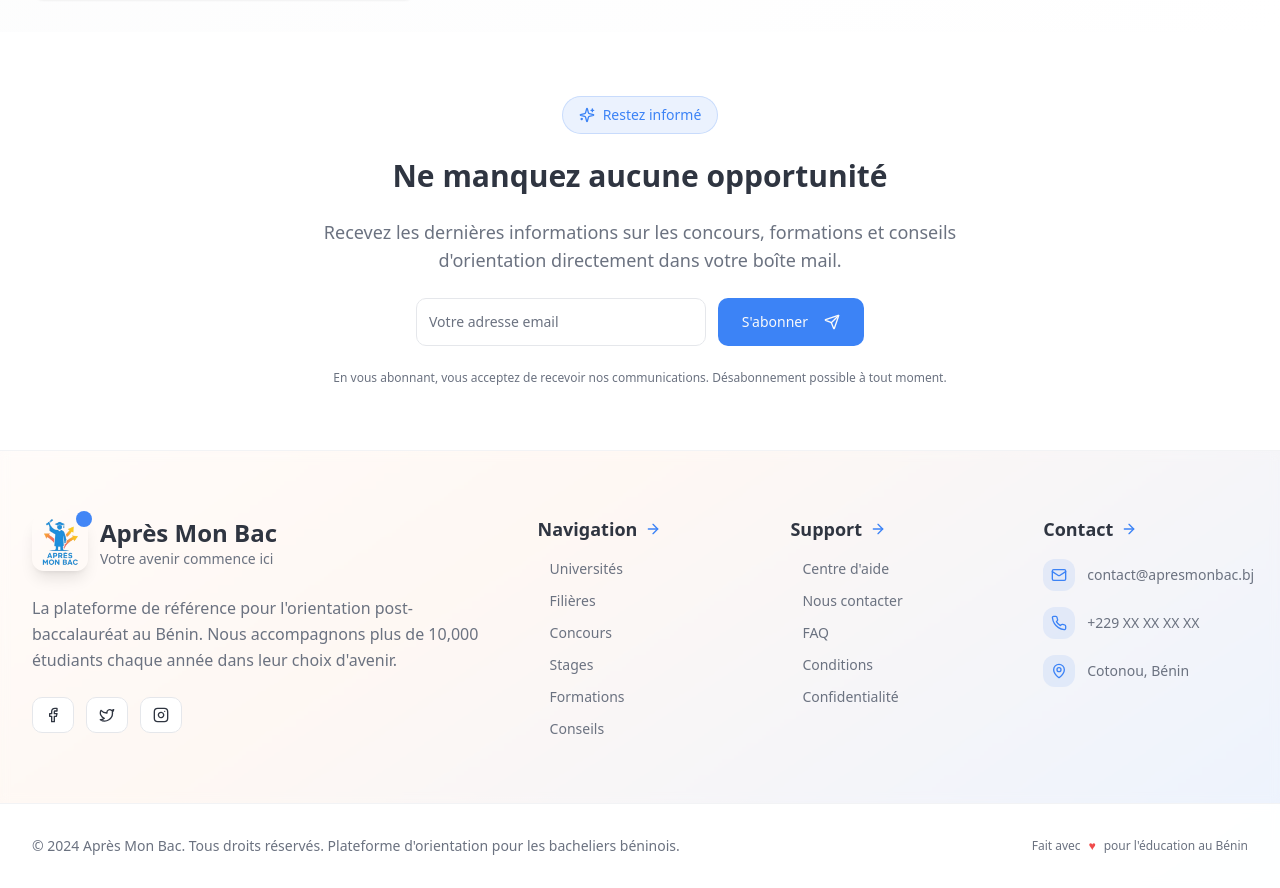
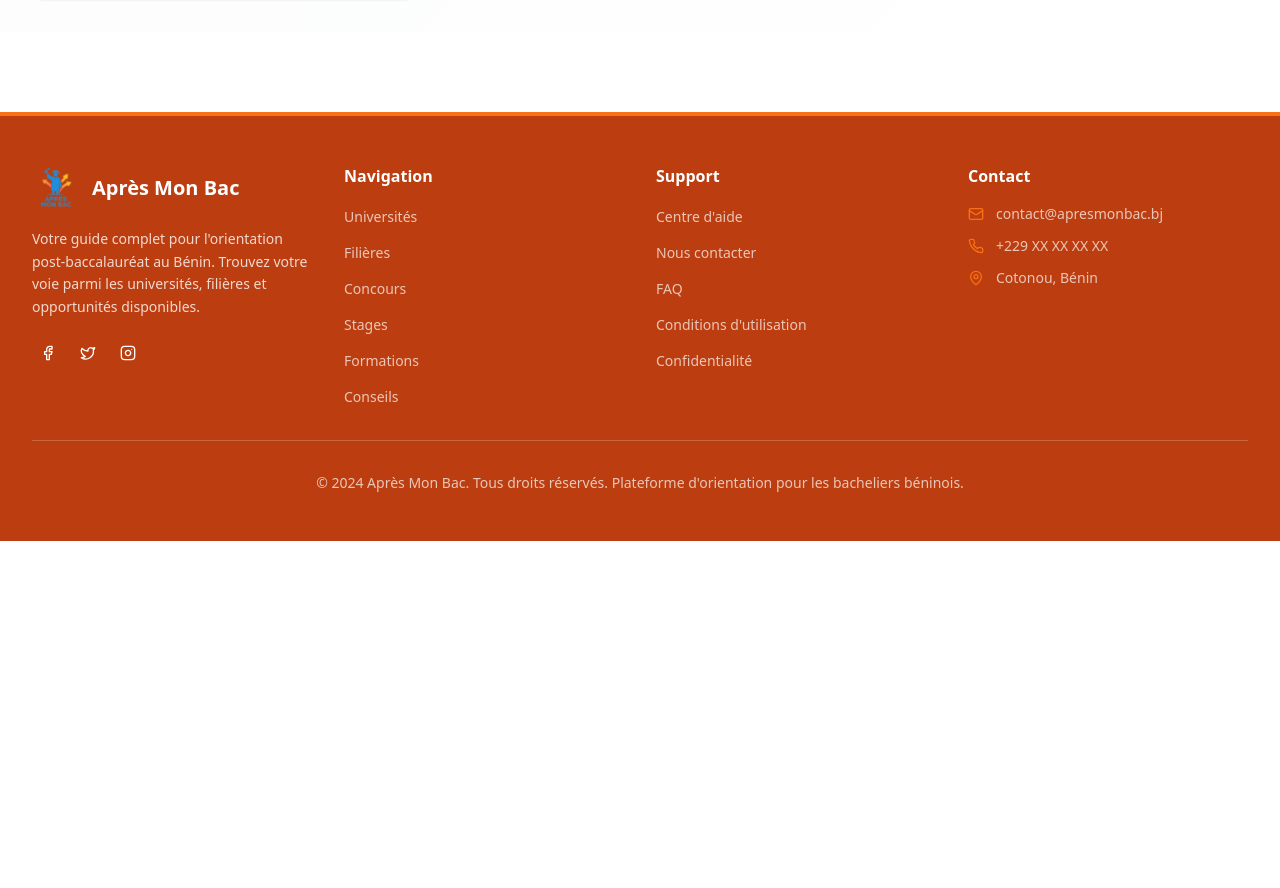
Before and after one commit to DgnSid/orientation-benin, a React (Vite) app: page /universities in a window 1280 px wide. Shown: the part 1429-2317 px from the top of the page. After the commit the page ends 1970 px from the top, so only its background shows below. Built offline with nearby package versions, Linux system fonts and the light colour scheme.

Commit message:
Reverted to commit b9cca9a7c94f8dcc083ddb13b43b6a9f507913ae

```diff
--- a/src/components/ui/footer.tsx
+++ b/src/components/ui/footer.tsx
@@ -1,210 +1,92 @@
-import React, { useState } from 'react';
+import React from 'react';
 import { Link } from 'react-router-dom';
-import { Mail, Phone, MapPin, Facebook, Twitter, Instagram, Send, ArrowRight, Sparkles } from 'lucide-react';
+import { GraduationCap, Mail, Phone, MapPin, Facebook, Twitter, Instagram } from 'lucide-react';
 import { Button } from '@/components/ui/button';
-import { Input } from '@/components/ui/input';
 
 const Footer = () => {
-  const [email, setEmail] = useState('');
-
-  const handleNewsletterSubmit = (e: React.FormEvent) => {
-    e.preventDefault();
-    // Handle newsletter subscription
-    setEmail('');
-  };
-
   return (
-    <footer className="relative overflow-hidden">
-      {/* Background with gradient and pattern */}
-      <div className="absolute inset-0 bg-gradient-to-br from-background via-secondary/5 to-primary/10" />
-      <div className="absolute inset-0 bg-[radial-gradient(circle_at_50%_50%,rgba(var(--primary),0.05),transparent_70%)]" />
-
-      <div className="relative">
-        {/* Top section with newsletter */}
-        <div className="border-b border-border/50 bg-background/95 backdrop-blur-sm">
-          <div className="max-w-7xl mx-auto px-4 sm:px-6 lg:px-8 py-16">
-            <div className="text-center max-w-2xl mx-auto space-y-6">
-              <div className="inline-flex items-center gap-2 px-4 py-2 rounded-full bg-primary/10 border border-primary/20">
-                <Sparkles className="h-4 w-4 text-primary" />
-                <span className="text-sm font-medium text-primary">Restez informé</span>
+    <footer className="bg-secondary-dark border-t-4 border-secondary mt-20">
+      <div className="max-w-7xl mx-auto px-4 sm:px-6 lg:px-8 py-12">
+        <div className="grid grid-cols-1 md:grid-cols-2 lg:grid-cols-4 gap-8">
+          {/* Logo et description */}
+          <div className="space-y-4">
+            <div className="flex items-center space-x-3">
+              <img
+                src="/lovable-uploads/885f13f1-a25a-4445-9468-2fb37844853b.png"
+                alt="Après Mon Bac"
+                className="h-12 w-12"
+              />
+              <span className="text-xl font-bold text-white">
+                Après Mon Bac
+              </span>
             </div>
-              <h2 className="text-3xl font-bold text-foreground">
-                Ne manquez aucune opportunité
-              </h2>
-              <p className="text-muted-foreground text-lg">
-                Recevez les dernières informations sur les concours, formations et conseils d'orientation directement dans votre boîte mail.
+            <p className="text-white/80 text-sm leading-relaxed">
+              Votre guide complet pour l'orientation post-baccalauréat au Bénin.
+              Trouvez votre voie parmi les universités, filières et opportunités disponibles.
             </p>
-              <form onSubmit={handleNewsletterSubmit} className="flex flex-col sm:flex-row gap-3 max-w-md mx-auto">
-                <Input
-                  type="email"
-                  placeholder="Votre adresse email"
-                  value={email}
-                  onChange={(e) => setEmail(e.target.value)}
-                  className="flex-1 h-12 text-base"
-                  required
-                />
-                <Button type="submit" size="lg" className="group h-12 px-6">
-                  S'abonner
-                  <Send className="ml-2 h-4 w-4 transition-transform group-hover:translate-x-1" />
+            <div className="flex space-x-2">
+              <Button variant="ghost" size="sm" className="p-2 text-white hover:bg-secondary hover:text-white">
+                <Facebook className="h-4 w-4" />
               </Button>
-              </form>
-              <p className="text-xs text-muted-foreground">
-                En vous abonnant, vous acceptez de recevoir nos communications. Désabonnement possible à tout moment.
-              </p>
-            </div>
+              <Button variant="ghost" size="sm" className="p-2 text-white hover:bg-secondary hover:text-white">
+                <Twitter className="h-4 w-4" />
+              </Button>
+              <Button variant="ghost" size="sm" className="p-2 text-white hover:bg-secondary hover:text-white">
+                <Instagram className="h-4 w-4" />
+              </Button>
             </div>
           </div>
 
-        {/* Main footer content */}
-        <div className="bg-background/98 backdrop-blur-sm">
-          <div className="max-w-7xl mx-auto px-4 sm:px-6 lg:px-8 py-16">
-            <div className="grid grid-cols-1 md:grid-cols-2 lg:grid-cols-5 gap-8 lg:gap-12">
-
-              {/* Logo et description - 2 colonnes */}
-              <div className="lg:col-span-2 space-y-6">
-                <div className="flex items-center space-x-3">
-                  <div className="relative">
-                    <img
-                      src="/lovable-uploads/885f13f1-a25a-4445-9468-2fb37844853b.png"
-                      alt="Après Mon Bac"
-                      className="h-14 w-14 rounded-xl shadow-lg"
-                    />
-                    <div className="absolute -top-1 -right-1 h-4 w-4 bg-primary rounded-full animate-pulse" />
-                  </div>
+          {/* Navigation rapide */}
           <div>
-                    <span className="text-2xl font-bold text-foreground">
-                      Après Mon Bac
-                    </span>
-                    <p className="text-sm text-muted-foreground">Votre avenir commence ici</p>
-                  </div>
-                </div>
-
-                <p className="text-muted-foreground leading-relaxed max-w-md">
-                  La plateforme de référence pour l'orientation post-baccalauréat au Bénin.
-                  Nous accompagnons plus de 10,000 étudiants chaque année dans leur choix d'avenir.
-                </p>
-
-                {/* Social links avec animations */}
-                <div className="flex space-x-3">
-                  {[
-                    { icon: Facebook, href: "#", label: "Facebook" },
-                    { icon: Twitter, href: "#", label: "Twitter" },
-                    { icon: Instagram, href: "#", label: "Instagram" }
-                  ].map(({ icon: Icon, href, label }) => (
-                    <Button
-                      key={label}
-                      variant="outline"
-                      size="sm"
-                      className="p-3 hover:scale-105 transition-all hover:bg-primary hover:text-primary-foreground hover:border-primary group"
-                      asChild
-                    >
-                      <a href={href} aria-label={label}>
-                        <Icon className="h-4 w-4 group-hover:animate-pulse" />
-                      </a>
-                    </Button>
-                  ))}
-                </div>
-              </div>
-
-              {/* Navigation */}
-              <div className="space-y-4">
-                <h3 className="font-semibold text-foreground text-lg flex items-center gap-2">
-                  Navigation
-                  <ArrowRight className="h-4 w-4 text-primary" />
-                </h3>
+            <h3 className="font-semibold text-white mb-4">Navigation</h3>
             <ul className="space-y-3">
-                  {[
-                    { to: "/universities", label: "Universités" },
-                    { to: "/filieres", label: "Filières" },
-                    { to: "/concours", label: "Concours" },
-                    { to: "/stages", label: "Stages" },
-                    { to: "/formations", label: "Formations" },
-                    { to: "/conseils", label: "Conseils" }
-                  ].map(({ to, label }) => (
-                    <li key={to}>
-                      <Link
-                        to={to}
-                        className="text-muted-foreground hover:text-primary transition-colors text-sm group flex items-center gap-2"
-                      >
-                        <span className="w-1 h-1 bg-primary rounded-full opacity-0 group-hover:opacity-100 transition-opacity" />
-                        {label}
-                      </Link>
-                    </li>
-                  ))}
+              <li><Link to="/universities" className="text-white/70 hover:text-secondary transition-colors text-sm">Universités</Link></li>
+              <li><Link to="/filieres" className="text-white/70 hover:text-secondary transition-colors text-sm">Filières</Link></li>
+              <li><Link to="/concours" className="text-white/70 hover:text-secondary transition-colors text-sm">Concours</Link></li>
+              <li><Link to="/stages" className="text-white/70 hover:text-secondary transition-colors text-sm">Stages</Link></li>
+              <li><Link to="/formations" className="text-white/70 hover:text-secondary transition-colors text-sm">Formations</Link></li>
+              <li><Link to="/conseils" className="text-white/70 hover:text-secondary transition-colors text-sm">Conseils</Link></li>
             </ul>
           </div>
 
           {/* Support */}
-              <div className="space-y-4">
-                <h3 className="font-semibold text-foreground text-lg flex items-center gap-2">
-                  Support
-                  <ArrowRight className="h-4 w-4 text-primary" />
-                </h3>
+          <div>
+            <h3 className="font-semibold text-white mb-4">Support</h3>
             <ul className="space-y-3">
-                  {[
-                    { to: "/aide", label: "Centre d'aide" },
-                    { to: "/contact", label: "Nous contacter" },
-                    { to: "/faq", label: "FAQ" },
-                    { to: "/conditions", label: "Conditions" },
-                    { to: "/confidentialite", label: "Confidentialité" }
-                  ].map(({ to, label }) => (
-                    <li key={to}>
-                      <Link
-                        to={to}
-                        className="text-muted-foreground hover:text-primary transition-colors text-sm group flex items-center gap-2"
-                      >
-                        <span className="w-1 h-1 bg-primary rounded-full opacity-0 group-hover:opacity-100 transition-opacity" />
-                        {label}
-                      </Link>
-                    </li>
-                  ))}
+              <li><Link to="/aide" className="text-white/70 hover:text-secondary transition-colors text-sm">Centre d'aide</Link></li>
+              <li><Link to="/contact" className="text-white/70 hover:text-secondary transition-colors text-sm">Nous contacter</Link></li>
+              <li><Link to="/faq" className="text-white/70 hover:text-secondary transition-colors text-sm">FAQ</Link></li>
+              <li><Link to="/conditions" className="text-white/70 hover:text-secondary transition-colors text-sm">Conditions d'utilisation</Link></li>
+              <li><Link to="/confidentialite" className="text-white/70 hover:text-secondary transition-colors text-sm">Confidentialité</Link></li>
             </ul>
           </div>
 
-              {/* Contact avec design amélioré */}
-              <div className="space-y-4">
-                <h3 className="font-semibold text-foreground text-lg flex items-center gap-2">
-                  Contact
-                  <ArrowRight className="h-4 w-4 text-primary" />
-                </h3>
-                <div className="space-y-4">
-                  {[
-                    { icon: Mail, text: "contact@apresmonbac.bj", href: "mailto:contact@apresmonbac.bj" },
-                    { icon: Phone, text: "+229 XX XX XX XX", href: "tel:+229xxxxxxxx" },
-                    { icon: MapPin, text: "Cotonou, Bénin", href: "#" }
-                  ].map(({ icon: Icon, text, href }) => (
-                    <a
-                      key={text}
-                      href={href}
-                      className="flex items-center space-x-3 text-sm text-muted-foreground hover:text-primary transition-colors group"
-                    >
-                      <div className="p-2 rounded-lg bg-primary/10 group-hover:bg-primary/20 transition-colors">
-                        <Icon className="h-4 w-4 text-primary" />
+          {/* Contact */}
+          <div>
+            <h3 className="font-semibold text-white mb-4">Contact</h3>
+            <div className="space-y-3">
+              <div className="flex items-center space-x-3 text-sm text-white/70">
+                <Mail className="h-4 w-4 text-secondary" />
+                <span>contact@apresmonbac.bj</span>
               </div>
-                      <span>{text}</span>
-                    </a>
-                  ))}
+              <div className="flex items-center space-x-3 text-sm text-white/70">
+                <Phone className="h-4 w-4 text-secondary" />
+                <span>+229 XX XX XX XX</span>
               </div>
+              <div className="flex items-center space-x-3 text-sm text-white/70">
+                <MapPin className="h-4 w-4 text-secondary" />
+                <span>Cotonou, Bénin</span>
               </div>
             </div>
           </div>
         </div>
 
-        {/* Bottom section */}
-        <div className="border-t border-border/50 bg-background/95 backdrop-blur-sm">
-          <div className="max-w-7xl mx-auto px-4 sm:px-6 lg:px-8 py-8">
-            <div className="flex flex-col md:flex-row justify-between items-center gap-4">
-              <p className="text-muted-foreground text-sm text-center md:text-left">
-                © 2024 Après Mon Bac. Tous droits réservés.
-                <span className="hidden sm:inline"> Plateforme d'orientation pour les bacheliers béninois.</span>
+        {/* Copyright */}
+        <div className="border-t border-white/20 mt-8 pt-8 text-center">
+          <p className="text-white/70 text-sm">
+            © 2024 Après Mon Bac. Tous droits réservés. Plateforme d'orientation pour les bacheliers béninois.
           </p>
-              <div className="flex items-center gap-2 text-xs text-muted-foreground">
-                <span>Fait avec</span>
-                <span className="text-red-500 animate-pulse">♥</span>
-                <span>pour l'éducation au Bénin</span>
-              </div>
-            </div>
-          </div>
         </div>
       </div>
     </footer>
```
Lines whose indentation alone changed are shown as unchanged.
